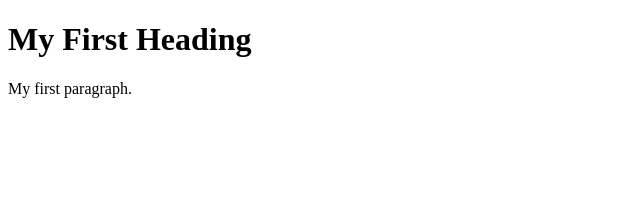
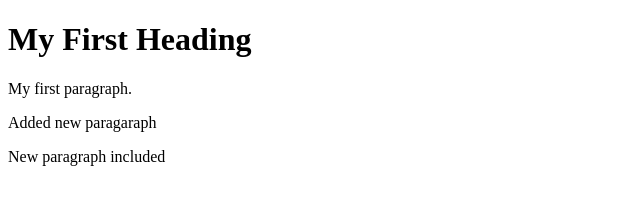
Before and after one commit to jkm0123/StaticSite, a plain HTML site: page Index.html in a window 1280 px wide. Shown: the whole page, without its empty margins (0-640 px from the left). Drawn offline with Linux system fonts and the light colour scheme.

Commit message:
Add files via upload

```diff
--- a/Index.html
+++ b/Index.html
@@ -4,6 +4,7 @@
 
 <h1>My First Heading</h1>
 <p>My first paragraph.</p>
-
+<p>Added new paragaraph </p>
+<p>New paragraph included</p>
 </body>
 </html>
```
